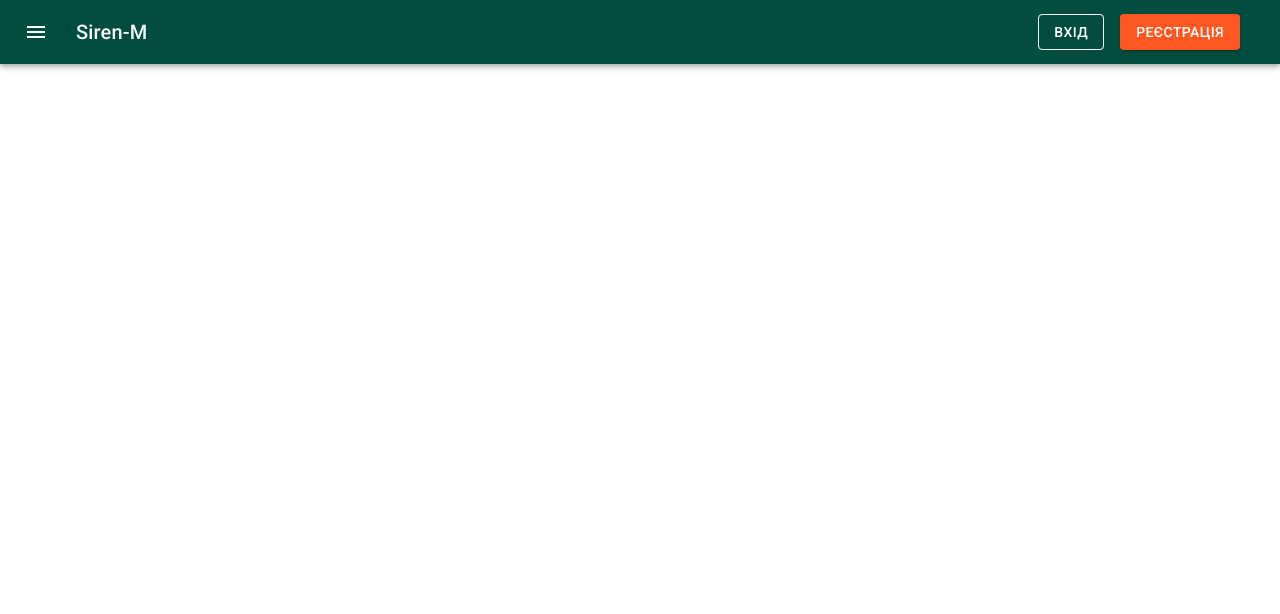
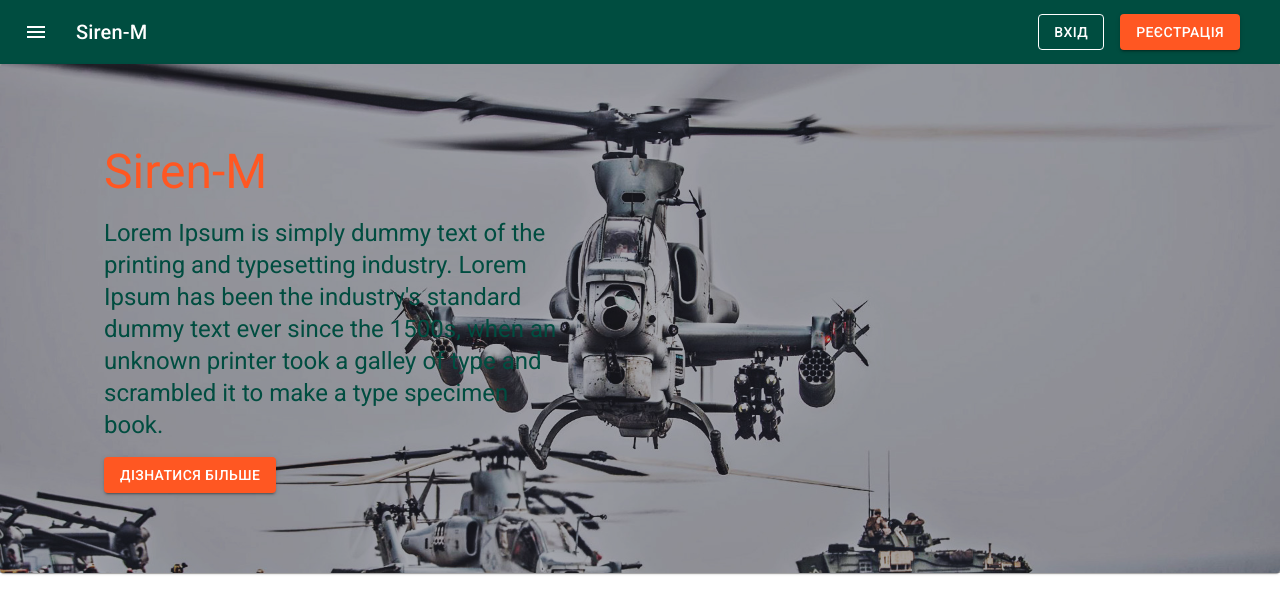
Before and after one commit to kirast3/siren, a React (Create React App) app in the folder client/: page / in a window 1280 px wide. Shown: the top 614 px of the page. Built offline with nearby package versions, Linux system fonts and the light colour scheme.

Commit message:
JWT + test(start) +main

```diff
--- a/client/src/actions/user.js
+++ b/client/src/actions/user.js
@@ -2,13 +2,15 @@ import axios from 'axios'
 import {setUser} from "../reducers/userReducer";
 //import {API_URL} from "../config";
 
-export const registration = async (firstName,lastName,numbervch, currency,password) => {
+export const registration = async (firstname,lastname,vch, typeUser,rank,password) => {
     try {
-        const response = await axios.post(`http://localhost:5000/authRouter/registration`, {
-            firstName,
-            lastName,
-            numbervch,
-            currency,
+
+        const response = await axios.post(`http://localhost:5000/auth/registration`, {
+            firstname,
+            lastname,
+            vch,
+            typeUser,
+            rank,
             password
         })
         alert(response.data.message)
@@ -17,13 +19,14 @@ export const registration = async (firstName,lastName,numbervch, currency,passwo
     }
 }
 
-export const login =  (firstName,lastName,numbervch, password ) => {
+export const login =  (firstname,lastname,vch,password) => {
     return async dispatch => {
         try {
-            const response = await axios.post(`http://localhost:5000/authRouter/registration`, {
-                firstName,
-                lastName,
-                numbervch,
+            console.log(firstname)
+            const response = await axios.post(`http://localhost:5000/auth/login`, {
+                firstname,
+                lastname,
+                vch,
                 password
             })
             console.log(response.data)
@@ -36,16 +39,16 @@ export const login =  (firstName,lastName,numbervch, password ) => {
     }
 }
 
-export const auth =  () => {
-    return async dispatch => {
-        try {
-            const response = await axios.get(`http://localhost:5000/authRouter/registration`,
-                {headers:{Authorization:`Bearer ${localStorage.getItem('token')}`}}
-            )
-            dispatch(setUser(response.data.user))
-            localStorage.setItem('token', response.data.token)
-        } catch (e) {
-            localStorage.removeItem('token')
-        }
-    }
-}
+// export const auth =  () => {
+//     return async dispatch =>  {
+//         try {
+//             const response = await axios.get(`http://localhost:5000/auth/registration`,
+//                 {headers:{Authorization:`Bearer ${localStorage.getItem('token')}`}}
+//             )
+//             dispatch(setUser(response.data.user))
+//             localStorage.setItem('token', response.data.token)
+//         } catch (e) {
+//             localStorage.removeItem('token')
+//         }
+//     }
+// }
--- a/client/src/components/App.jsx
+++ b/client/src/components/App.jsx
@@ -3,6 +3,7 @@ import {BrowserRouter, Switch, Route, Redirect} from 'react-router-dom'
 import {useDispatch, useSelector} from "react-redux";
 import Navbar from "./navbar/Navbar";
 import Main from "./main/Main";
+import Test from "./test/Test";
 import Login from "./authorization/Login";
 import Registration from "./authorization/Registration";
 
@@ -21,6 +22,7 @@ const App = () => {
                             <Route path='/login' component={Login} />
                             <Route path='/registration' component={Registration} />
                             <Route path='/' component={Main} />
+                            <Route path='/test' component={Test} />
 
                             {/*<Redirect to="login"/>*/}
                         </Switch>
--- a/client/src/components/main/Main.jsx
+++ b/client/src/components/main/Main.jsx
@@ -1,11 +1,97 @@
 import React from 'react';
+// import AppBar from '@material-ui/core/AppBar';
+// import Toolbar from '@material-ui/core/Toolbar';
+import { createTheme, makeStyles, ThemeProvider } from '@material-ui/core/styles';
+import teal from '@material-ui/core/colors/teal';
+import {Container,Paper ,Grid,Typography,Button} from "@material-ui/core";
+import {Link} from "react-router-dom";
+//import {Link} from "react-router-dom";
+import Image from "../../assets/img/bell-ah-1z-viper-military-helicopters-american-army-us-marine-corps-bell.jpg";
 
-const Main = () => {
+const theme = createTheme({
+    palette: {
+        primary: {
+            main: teal[900],
+        },
+        secondary: {
+            main: '#ff5722',
+        },
+    },
+});
+const useStyles = makeStyles((theme) => ({
+    root: {
+        flexGrow: 1,
+
+    },
+    menuButton: {
+        marginRight: theme.spacing(2),
+    },
+    title: {
+        flexGrow: 1,
+    },
+    mainFeaturesPost:{
+        position:"relative",
+        color:theme.palette.common.white,
+        marginBottom: theme.spacing(4),
+        backgroundSize:"cover",
+        backgroundRepeat:"no-repeat",
+        backgroundPosition:"center"
+    },
+    mainFeaturesPostContent:{
+        position:"relative",
+        margin: theme.spacing(5),
+        padding:theme.spacing(5)
+    },
+    overlay:{
+        position:"absolute",
+        top:0,
+        bottom:0,
+        right:0,
+        left:0,
+        background:"rgba(0,0,0,.3)"
+    }
+
+}));
+export default function Main() {
+
+    const classes = useStyles();
     return (
-        <div className=" ">
+        <ThemeProvider theme={theme}>
 
-        </div>
+            <Paper className={classes.mainFeaturesPost } style={{backgroundImage: `url(${Image})`}}>
+            <Container maxWidth="lg" >
+                <div className={classes.overlay}/>
+                <Grid container>
+                    <Grid item md={6}>
+                        <div className={classes.mainFeaturesPostContent}>
+                            <Typography
+                                component="h1"
+                                variant="h3"
+                                color="secondary"
+                                gutterBottom
+                            >
+                                Siren-M
+                            </Typography>
+                            <Typography
+                                variant="h5"
+                                color="primary"
+                                paragraph
+                            >
+                                Lorem Ipsum is simply dummy text of the printing and typesetting
+                                industry. Lorem Ipsum has been the industry's standard dummy text
+                                ever since the 1500s, when an unknown printer took a galley of
+                                type and scrambled it to make a type specimen book.
+                            </Typography>
+                            <Button className={classes.menuButton} color="secondary" variant="contained" component={Link} to = '/login' >Дізнатися більше</Button>
+
+                        </div>
+
+                    </Grid>
+                </Grid>
+            </Container>
+            </Paper>
+
+
+            </ThemeProvider>
     );
 };
-
-export default Main;
--- a/client/src/components/navbar/Navbar.jsx
+++ b/client/src/components/navbar/Navbar.jsx
@@ -7,6 +7,7 @@ import IconButton from '@material-ui/core/IconButton';
 import MenuIcon from '@material-ui/icons/Menu';
 import { createTheme, makeStyles, ThemeProvider } from '@material-ui/core/styles';
 import teal from '@material-ui/core/colors/teal';
+import {Link} from "react-router-dom";
 const theme = createTheme({
     palette: {
         primary: {
@@ -44,8 +45,8 @@ export default function ButtonAppBar() {
                     <Typography variant="h6" className={classes.title} >
                         Siren-M
                     </Typography>
-                    <Button className={classes.menuButton} color="inherit" variant="outlined" href="/login">Вхід</Button>
-                    <Button className={classes.menuButton} color="secondary" variant="contained" href="/Registration">Реєстрація</Button>
+                    <Button className={classes.menuButton} color="inherit" variant="outlined" component={Link} to = '/login' >Вхід</Button>
+                    <Button className={classes.menuButton} color="secondary" variant="contained" component={Link} to ='/registration'>Реєстрація</Button>
                 </Toolbar>
             </AppBar>
         </div>
--- /dev/null
+++ b/client/src/components/test/Test.jsx
@@ -0,0 +1,30 @@
+import React,{useState} from "react";
+import 'typeface-roboto';
+import {createTheme} from "@material-ui/core/styles";
+import teal from "@material-ui/core/colors/teal";
+//import {Link} from "react-router-dom";
+
+
+
+
+
+const theme = createTheme({
+    palette: {
+        primary: {
+            main: teal[900],
+        },
+        secondary: {
+            main: '#ff5722',
+        },
+    },
+
+});
+export default function Test() {
+
+
+
+
+
+
+
+}
```
Also changed, not shown: client/src/components/authorization/Login.jsx (+27 -9 lines), client/src/components/authorization/Registration.jsx (+59 -4 lines), client/src/assets/img/bell-ah-1z-viper-military-helicopters-american-army-us-marine-corps-bell.jpg (added), 1 other file (tests, documents, lock files or other folders).
